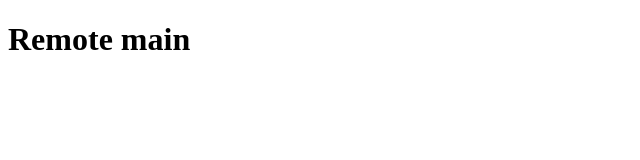
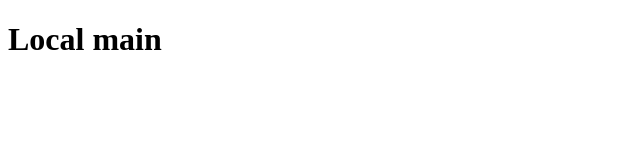
Before and after one commit to eugene-vanyan/test, a plain HTML site: page data_sources/index.html in a window 1280 px wide. Shown: the whole page, without its empty margins (0-640 px from the left). Drawn offline with Linux system fonts and the light colour scheme.

Commit message:
Update main with index.html local

```diff
--- a/data_sources/index.html
+++ b/data_sources/index.html
@@ -6,6 +6,6 @@
     <title>Document</title>
 </head>
 <body>
-    <h1>Remote main</h1>
+    <h1>Local main</h1>
 </body>
 </html>
```
